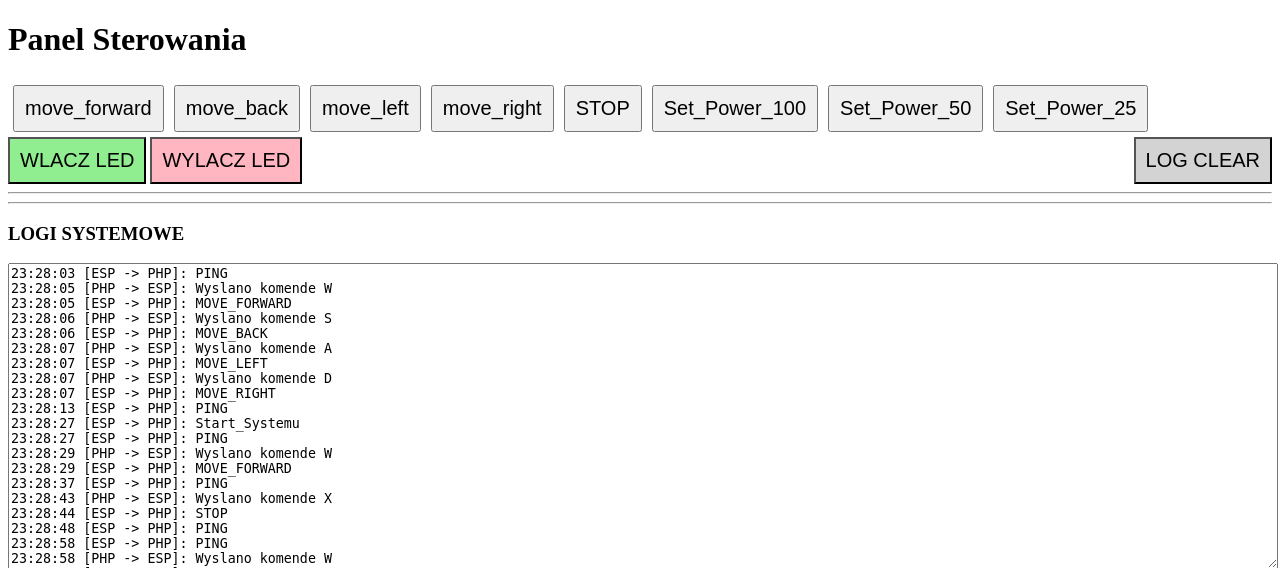
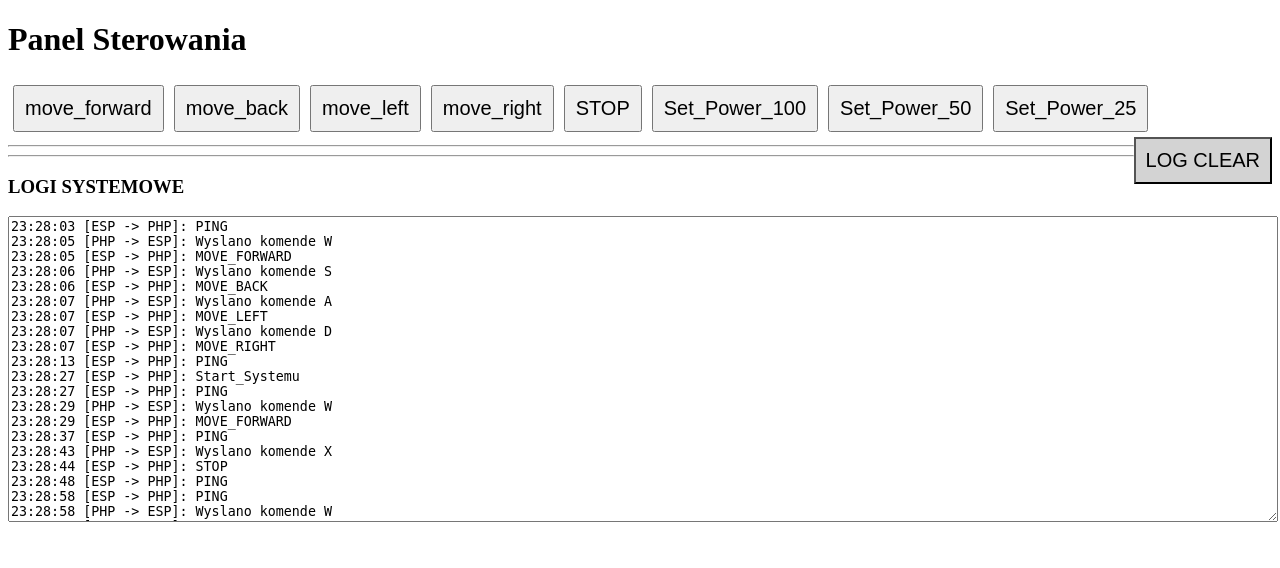
Before and after one commit to Alaniczek/Ro4ot-car, a PHP site: page / in a window 1280 px wide. Shown: the top 568 px of the page. Run offline with PHP 8.4, Linux system fonts and the light colour scheme.

Commit message:
small update
delated two usless buttons

```diff
--- a/ro4otAPP/src/index.php
+++ b/ro4otAPP/src/index.php
@@ -57,8 +57,6 @@ if (isset($_POST['action'])) {
 
     <form method="post">
         <div class="CommandButtons"></div>
-        <button type="submit" name="action" value="1" style="font-size: 20px; padding: 10px; background: #90EE90;">WLACZ LED</button>
-        <button type="submit" name="action" value="0" style="font-size: 20px; padding: 10px; background: #FFB6C1;">WYLACZ LED</button>
 
         <button type="submit" name="action" value="clear" style="font-size: 20px; padding: 10px; background: #D3D3D3; float: right;">LOG CLEAR</button>
     </form>
```
